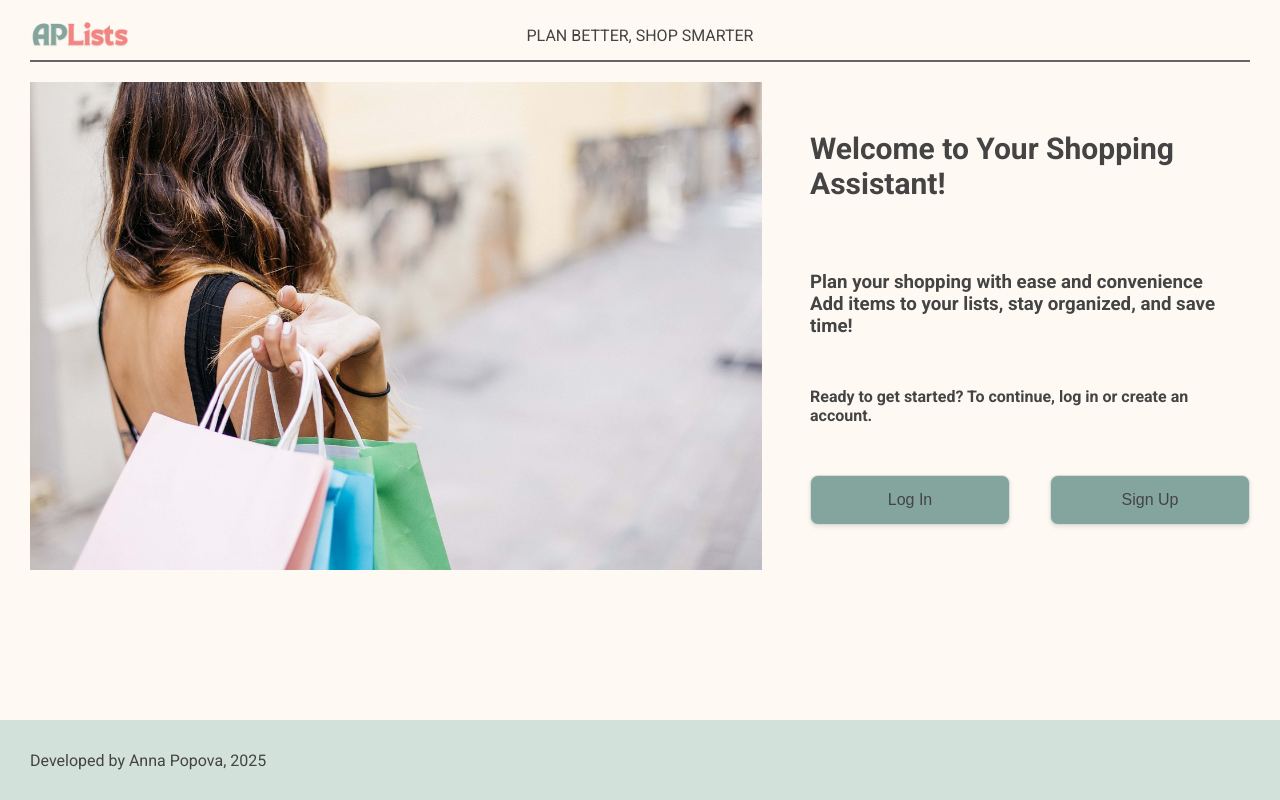
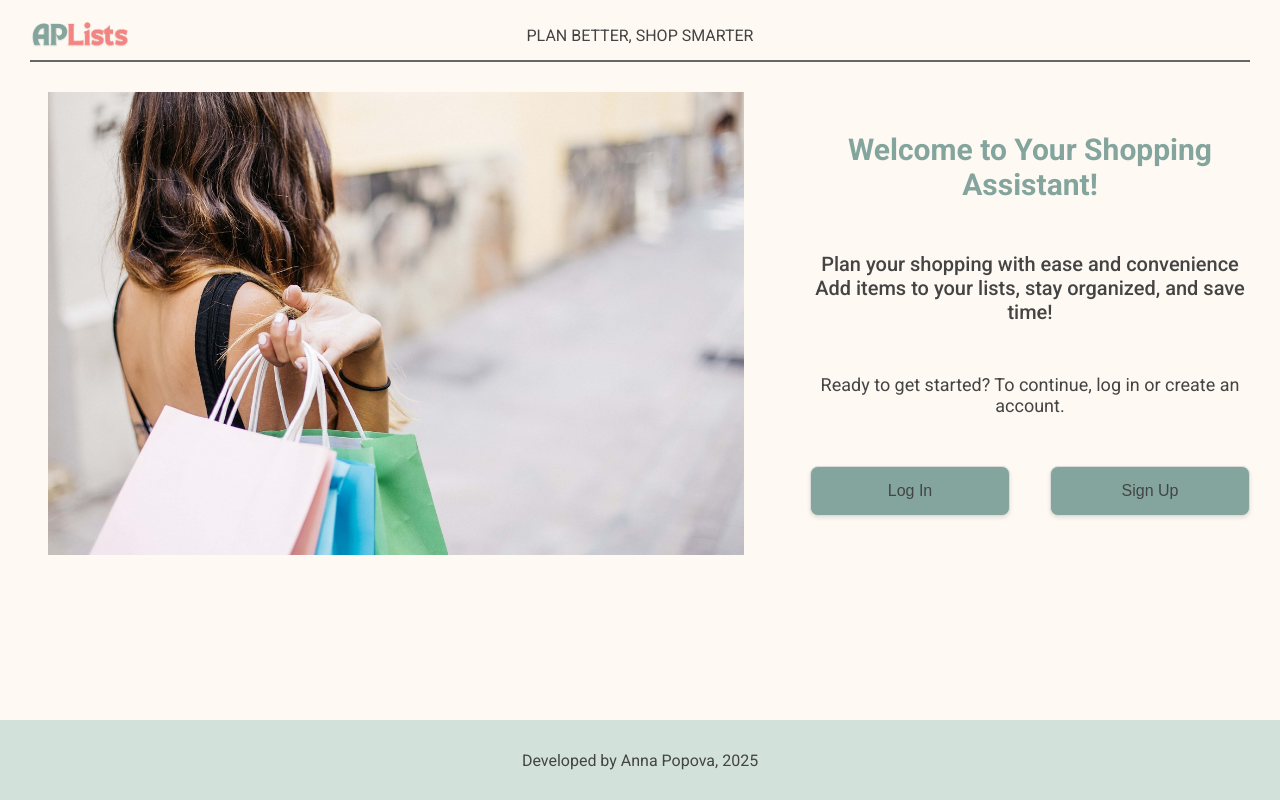
Before and after one commit to anyuka007/shopping-list, a React (Vite) app in the folder frontend/: page /start in a window 1280 px wide. Built offline with nearby package versions, Linux system fonts and the light colour scheme.

Commit message:
style: update layout and responsiveness for Footer, Login, SignUp, and Start components; adjust margins, widths, and font sizes

```diff
--- a/frontend/src/components/Footer/Footer.css
+++ b/frontend/src/components/Footer/Footer.css
@@ -2,11 +2,12 @@
     flex: 0 0 10%;
     display: flex;
     align-items: center;
+    justify-content: center;
     /* margin-top: 2rem; */
     background-color: #d2e1da;
     /* background-color: #dce8e2; */
 }
 
-.footer p {
+/* .footer p {
     margin-left: 3rem;
-}
+} */
--- a/frontend/src/css/Login.css
+++ b/frontend/src/css/Login.css
@@ -1,21 +1,25 @@
 .login-container {
     display: flex;
     justify-content: space-between;
-    margin-top: 2rem;
-    margin-bottom: 2rem;
+    margin-top: 3rem;
+    /* margin-bottom: 2rem; */
 }
 
 .login-container-img {
-    width: 100%;
-    flex-basis: 60%;
+    display: none;
+    /* width: 100%;
+    flex-basis: 60%; */
 }
 
 .login-container-img img {
     width: 100%;
+    height: auto;
+    object-fit: cover;
 }
 
 .login-container-form {
-    flex-basis: 35%;
+    /* flex-basis: 35%; */
+    width: 100%;
     display: flex;
     flex-direction: column;
     align-items: center;
@@ -24,7 +28,8 @@
 }
 
 .login-container-form h1 {
-    font-size: 3rem;
+    font-size: 2rem;
+    color: var(--secondary-color);
 }
 
 .login-input-container {
@@ -34,7 +39,7 @@
 }
 
 .login-input-field {
-    width: 30rem;
+    width: 35rem;
     height: 4rem;
     border: 1px solid var(--secondary-color);
     display: flex;
@@ -58,3 +63,34 @@
     width: 90%;
     background-color: #fffcf7;
 }
+
+@media screen and (min-width: 768px) {
+    .login-container-img {
+        display: flex;
+        justify-content: center;
+        width: 100%;
+        flex-basis: 60%;
+    }
+
+    .login-container-img img {
+        width: 95%;
+    }
+
+    .login-container-form {
+        flex-basis: 35%;
+    }
+
+    .login-input-field {
+        width: 30rem;
+    }
+}
+
+@media screen and (min-width: 1024px) {
+    .login-container-img img {
+        width: 100%;
+    }
+
+    .login-container-form h1 {
+        font-size: 3rem;
+    }
+}
--- a/frontend/src/css/SignUp.css
+++ b/frontend/src/css/SignUp.css
@@ -1,21 +1,25 @@
 .signup-container {
     display: flex;
     justify-content: space-between;
-    margin-top: 2rem;
+    margin-top: 3rem;
     margin-bottom: 2rem;
 }
 
 .signup-container-img {
-    width: 100%;
-    flex-basis: 60%;
+    display: none;
+    /* width: 100%;
+    flex-basis: 60%; */
 }
 
 .signup-container-img img {
     width: 100%;
+    height: auto;
+    object-fit: cover;
 }
 
 .signup-container-form {
-    flex-basis: 35%;
+    /* flex-basis: 35%; */
+    width: 100%;
     display: flex;
     flex-direction: column;
     align-items: center;
@@ -24,7 +28,8 @@
 }
 
 .signup-container-form h1 {
-    font-size: 3rem;
+    font-size: 2rem;
+    color: var(--secondary-color);
 }
 
 .signup-input-container {
@@ -34,7 +39,7 @@
 }
 
 .signup-input-field {
-    width: 30rem;
+    width: 35rem;
     height: 4rem;
     border: 1px solid var(--secondary-color);
     border-radius: 5px;
@@ -60,14 +65,32 @@
 .signup-input-field input:focus {
     outline: none;
 }
-/* .signup-container-button {
-    background-color: #eef0ef;
-    width: 30rem;
-    height: 50px;
-    font-size: 14px;
-    margin-bottom: 2rem;
+
+@media screen and (min-width: 768px) {
+    .signup-container-img {
+        display: flex;
+        justify-content: center;
+        /* align-items: center; */
+        width: 100%;
+        flex-basis: 60%;
+    }
+    .signup-container-img img {
+        width: 95%;
+    }
+
+    .signup-container-form {
+        flex-basis: 35%;
+    }
+    .signup-input-field {
+        width: 30rem;
+    }
 }
 
-.signup-container-button:hover {
-    background-color: #e3e3e3;
-} */
+@media screen and (min-width: 1024px) {
+    .signup-container-img img {
+        width: 100%;
+    }
+    .signup-container-form h1 {
+        font-size: 3rem;
+    }
+}
--- a/frontend/src/css/Start.css
+++ b/frontend/src/css/Start.css
@@ -1,22 +1,23 @@
 .start-container {
     display: flex;
     justify-content: space-between;
-    margin-top: 2rem;
+    margin-top: 3rem;
     margin-bottom: 2rem;
 }
 
 .start-container-img {
-    width: 100%;
-    flex-basis: 60%;
+    display: none;
 }
 
 .start-container-img img {
     width: 100%;
+    height: auto;
+    object-fit: cover;
 }
 
 .start-container-text {
     width: 100%;
-    flex-basis: 35%;
+    /*  flex-basis: 35%; */
     display: flex;
     flex-direction: column;
     align-items: center;
@@ -24,12 +25,24 @@
 }
 
 .start-container-text h1 {
-    margin-bottom: 7rem;
-    font-size: 3rem;
+    margin-bottom: 2rem;
+    font-size: 2rem;
+    color: var(--secondary-color);
+    text-align: center;
 }
-.start-description,
+.start-description {
+    margin-bottom: 2rem;
+}
+.start-description h3 {
+    font-size: 1.6rem;
+    text-align: center;
+    font-weight: 500;
+}
 .start-container-text h4 {
-    margin-bottom: 5rem;
+    margin-bottom: 3rem;
+    font-size: 1.4rem;
+    text-align: center;
+    font-weight: 400;
 }
 
 .start-container-buttons {
@@ -39,14 +52,39 @@
     gap: 4rem;
 }
 
-/* .start-container-buttons button {
-    background-color: #eef0ef;
-    width: 20rem;
-    height: 5rem;
-    font-size: 14px;
-    margin-right: 4rem;
+@media screen and (min-width: 768px) {
+    .start-container-img {
+        display: flex;
+        justify-content: center;
+        width: 100%;
+        flex-basis: 60%;
+    }
+
+    .start-container-img img {
+        width: 95%;
+    }
+
+    .start-container-text {
+        flex-basis: 35%;
+    }
 }
 
-.start-container-buttons button:hover {
-    background-color: #e3e3e3;
-} */
+@media screen and (min-width: 1024px) {
+    .login-container-img img {
+        width: 100%;
+    }
+    .start-container-text h1 {
+        font-size: 3rem;
+        margin-bottom: 5rem;
+    }
+    .start-description {
+        margin-bottom: 5rem;
+    }
+    .start-description h3 {
+        font-size: 2rem;
+    }
+    .start-container-text h4 {
+        margin-bottom: 5rem;
+        font-size: 1.8rem;
+    }
+}
```
